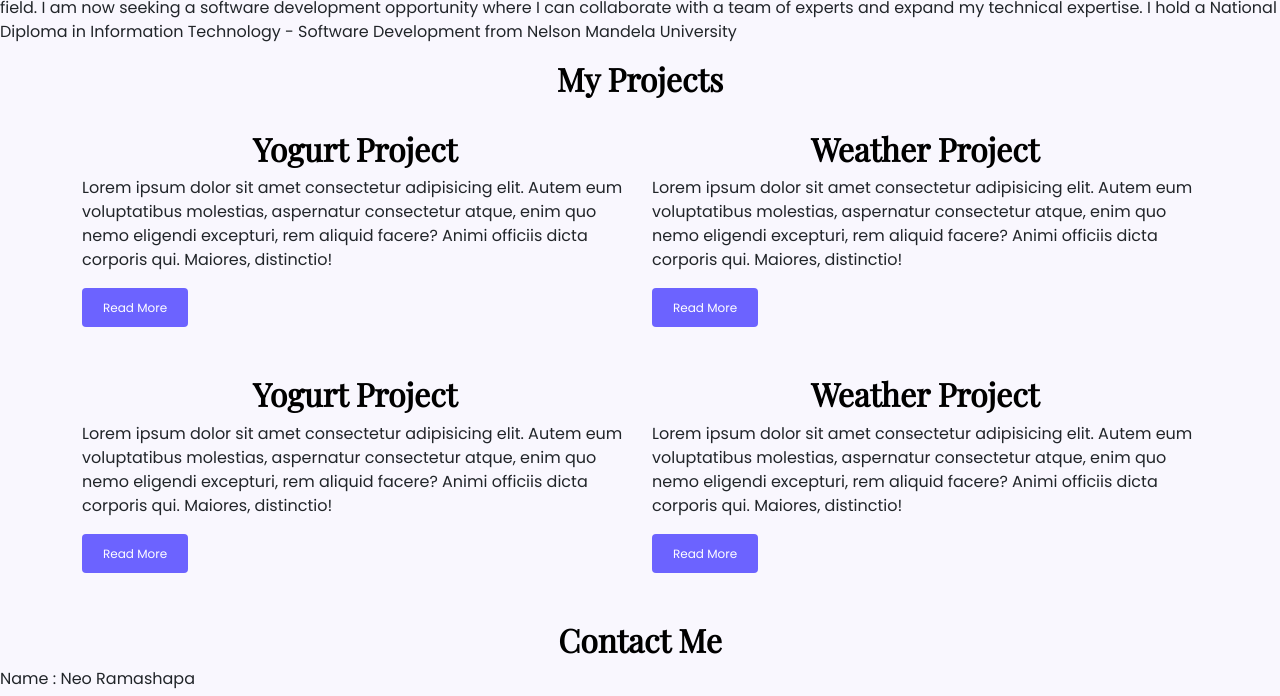
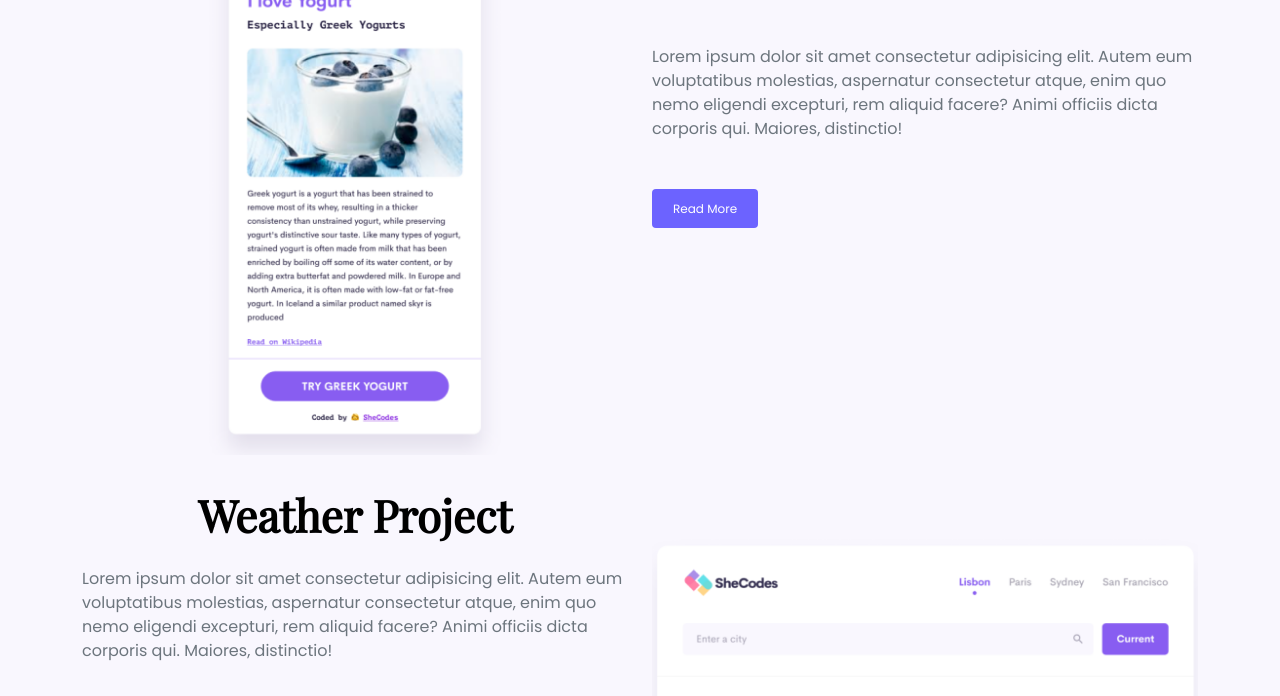
Before and after one commit to NeoRamashapa/sheCodes-PortfolioProject, a plain HTML site: page index.html in a window 1280 px wide. Shown: the part 766-1462 px from the top of the page. Drawn offline with nearby package versions, Linux system fonts and the light colour scheme; a web font is replaced by a local one.

Commit message:
26/07/2023 Updates

```diff
--- a/index.html
+++ b/index.html
@@ -29,13 +29,7 @@
   </head>
   <body>
     <header>
-      <ul class="navbar">
-        <a href="#home" class="active">Home</a>
-        <a href="#about-me">About</a>
-        <a href="#work">Projects</a>
-        <a href="#contact-me">Contact Me</a>
-      </ul>
-    </header>
+
     <div class="intro">
       <p>Hello, I'm</p>
       <h1>Neo Ramashapa</h1>
@@ -44,7 +38,7 @@
         <a href="#" class="btn btn-branding">Contact me</a>
       </div>
     </div>
-    <section>
+ <!--   <section>
       <div class="about-me">
         <div class="col-sm">
           <h2>About Me</h2>
@@ -59,14 +53,30 @@
           </p>
         </div>
       </div>
-    </section>
+    </section>-->
     <div class="container">
-      <h2>My Projects</h2>
-      <br />
+      <!--<h2 class="mb-5">My Projects</h2>-->
+      <p class="text-center">Featured Project which my best projects be choice to show</p>
       <div class="row">
-        <div class="col" id="snapshot">
-          <h2>Yogurt Project</h2>
-          <p>
+        <div class="col-6 mb-3" >
+          <img src="images/yogurt.png" class="img-fluid"/>
+        </div>
+
+        <div class="col-6">
+          <h2 class="mb-5 ">Yogurt Project</h2>
+          <p class="mb-5 text-muted">
+            Lorem ipsum dolor sit amet consectetur adipisicing elit. Autem eum
+            voluptatibus molestias, aspernatur consectetur atque, enim quo nemo
+            eligendi excepturi, rem aliquid facere? Animi officiis dicta
+            corporis qui. Maiores, distinctio!
+          </p>
+          <div class="button">
+            <a href="#" class="btn  btn-readMore">Read More</a>
+          </div>
+        </div>
+        <div class="col-6 mb-3">
+          <h2 class="mb-2">Weather Project</h2>
+          <p class="mb-5 text-muted">
             Lorem ipsum dolor sit amet consectetur adipisicing elit. Autem eum
             voluptatibus molestias, aspernatur consectetur atque, enim quo nemo
             eligendi excepturi, rem aliquid facere? Animi officiis dicta
@@ -76,9 +86,12 @@
             <a href="#" class="btn btn-readMore">Read More</a>
           </div>
         </div>
-        <div class="col">
-          <h2>Weather Project</h2>
-          <p>
+        <div class="col-6">
+          <img src="images/weather.png" class="img-fluid"/>
+        </div>
+         <div class="col-6">
+          <h2 class="mb-2">Dictonary Project</h2>
+          <p class="mb-5 text-muted">
             Lorem ipsum dolor sit amet consectetur adipisicing elit. Autem eum
             voluptatibus molestias, aspernatur consectetur atque, enim quo nemo
             eligendi excepturi, rem aliquid facere? Animi officiis dicta
@@ -88,40 +101,16 @@
             <a href="#" class="btn btn-readMore">Read More</a>
           </div>
         </div>
+        <div class="col-6">
+          <img src="images/dictionary.png" class="img-fluid"/>
+        </div>
       </div>
-      <br />
-      <br />
-      <div class="row">
-        <div class="col">
-          <h2>Yogurt Project</h2>
-          <p>
-            Lorem ipsum dolor sit amet consectetur adipisicing elit. Autem eum
-            voluptatibus molestias, aspernatur consectetur atque, enim quo nemo
-            eligendi excepturi, rem aliquid facere? Animi officiis dicta
-            corporis qui. Maiores, distinctio!
-          </p>
-          <div class="button">
-            <a href="#" class="btn btn-readMore">Read More</a>
-          </div>
-        </div>
-        <div class="col">
-          <h2>Weather Project</h2>
-          <p>
-            Lorem ipsum dolor sit amet consectetur adipisicing elit. Autem eum
-            voluptatibus molestias, aspernatur consectetur atque, enim quo nemo
-            eligendi excepturi, rem aliquid facere? Animi officiis dicta
-            corporis qui. Maiores, distinctio!
-          </p>
-          <div class="button">
-            <a href="#" class="btn btn-readMore">Read More</a>
-          </div>
-        </div>
       </div>
     </div>
     <br />
 
     <br />
-
+<!--
     <section class="contact-me">
       <div>
         <h2>Contact Me</h2>
@@ -145,5 +134,5 @@
         ><i class="icon ion-social-linkedin">Insta</i></a
       >
     </div>
-  </footer>
+  </footer>-->
 </html>
--- a/styles/style.css
+++ b/styles/style.css
@@ -32,6 +32,11 @@ h1 {
   font-weight: bold;
   color: var(--branding-color);
 }
+h2 {
+  font-size: 44px;
+  font-weight: normal;
+  line-height: 2;
+}
 p {
   font-family: var(--default-font-family);
   font-weight: normal;
@@ -46,6 +51,7 @@ h6 {
   font-weight: bold;
   text-align: center;
 }
+
 .btn-branding,
 .btn-readMore {
   background: var(--branding-color);
```
Also changed, not shown: images/dictionary.png (added), images/weather.png (added), images/yogurt.png (added).
